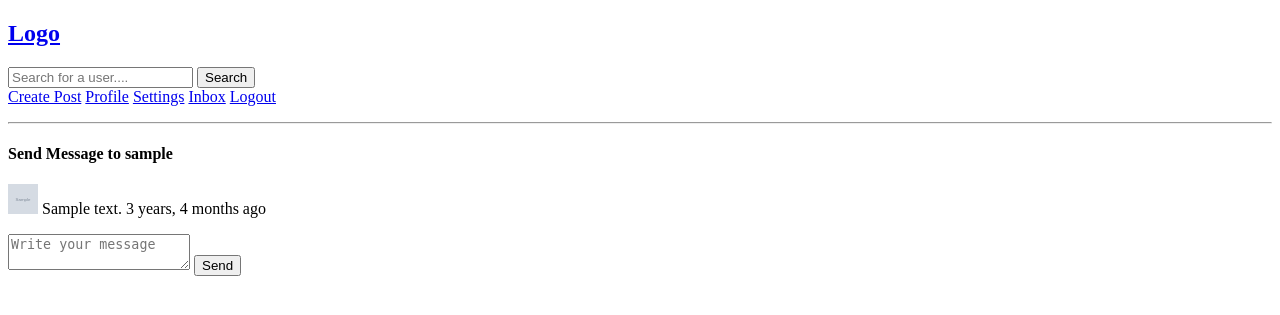
After one commit to ColinAdo/SocialHuB, a Django app: a page that uses templates/nav.html in a window 1280 px wide. The commit adds this page. Shown: the top 315 px of the page. Run offline with Django 4.2, Linux system fonts and the light colour scheme; a user stored in the database is signed in; tables that the repository leaves empty hold one stand-in row (values such as "Sample post"); grey boxes marked "Sample" are stand-in pictures.

Commit message:
Feat: Add private messages

```diff
--- a/core/admin.py
+++ b/core/admin.py
@@ -1,5 +1,5 @@
 from django.contrib import admin
-from .models import Profile, Post, LikePost, FollowUnFollow, Comment
+from .models import Profile, Post, LikePost, FollowUnFollow, Comment, Message
 
 # Register your models here.
 admin.site.register(Profile)
@@ -7,3 +7,4 @@ admin.site.register(Post)
 admin.site.register(LikePost)
 admin.site.register(FollowUnFollow)
 admin.site.register(Comment)
+admin.site.register(Message)
--- a/core/models.py
+++ b/core/models.py
@@ -49,3 +49,12 @@ class Comment(models.Model):
 
     def __str__(self):
         return f'{self.post.author} comments'
+
+class Message(models.Model):
+    sender = models.ForeignKey(User, related_name='sent_messages', on_delete=models.CASCADE)
+    receiver = models.ForeignKey(User, related_name='received_messages', on_delete=models.CASCADE)
+    content = models.TextField()
+    date_sent = models.DateTimeField(default=timezone.now)
+
+    def __str__(self):
+        return f"From: {self.sender.username} | To: {self.receiver.username}"
--- a/core/templates/core/profile.html
+++ b/core/templates/core/profile.html
@@ -18,6 +18,7 @@
                 <input type="hidden" value="{{user_profile.user.username}}" name="user_being_followed">
                 {% if following %}
                     <button type="submit">Unfollow</button>
+                    <a href="{% url 'message' user_profile.user.username %}">Message</a>
                 {% else %}
                     <button type="submit">Follow</button>
                 {% endif %}
--- a/core/templates/core/search.html
+++ b/core/templates/core/search.html
@@ -12,7 +12,7 @@
                     {% for profile in user_profiles %}
                         <td><a href="{{ profile.image.url }}"><img src="{{ profile.image.url }}" alt="" width="300" height="300"></a></td>
                         <td>
-                            <p><strong>Username: </strong><a href="{% url 'core:profile' profile.user %}">@{{ profile.user }}</a></p>
+                            <p><strong>Username: </strong><a href="{% url 'profile' profile.user %}">@{{ profile.user }}</a></p>
                         </td>
                     {% endfor %}
                 {% endif %}
--- /dev/null
+++ b/core/templates/core/send_message.html
@@ -0,0 +1,19 @@
+{% extends 'base.html' %}
+
+{% block content %}
+    <h4>Send Message to {{ receiver.username }}</h4>
+
+    {% for message in received_messages %}
+        {% if message.receiver.username == receiver.username or message.sender.username == receiver.username %}
+            <div>
+                <p><a href="{% url 'profile' message.sender.username %}"><img src="{{ message.sender.profile.image.url }}" width="30" height="30"></a> {{ message.content }} {{ message.date_sent|timesince }} ago</p>
+            </div>
+        {% endif %}
+    {% endfor %}
+
+    <form action="" method="POST">
+        {% csrf_token %}
+        <textarea name="content" placeholder="Write your message" required></textarea>
+        <button type="submit">Send</button>
+    </form>
+{% endblock content %}
--- a/core/urls.py
+++ b/core/urls.py
@@ -23,4 +23,6 @@ urlpatterns = [
     path('password-reset-complete/', auth_views.PasswordResetCompleteView.as_view(template_name='core/password_reset_complete.html'), name='password_reset_complete'),
 
     path('comment/<str:pk>/', views.comments, name='comment'),
+    path('message/<str:receiver_username>/', views.send_message, name='message'),
+    path('inbox/', views.inbox, name='inbox'),
 ]
--- a/core/views.py
+++ b/core/views.py
@@ -5,7 +5,7 @@ from django.contrib.auth import authenticate, login, logout
 from django.http import HttpResponseBadRequest
 from django.db.models import Q
 
-from .models import Profile, Post, LikePost, FollowUnFollow, Comment
+from .models import Profile, Post, LikePost, FollowUnFollow, Comment, Message
 
 import random
 
@@ -236,3 +236,33 @@ def comments(request, pk):
         'comments': comments,
     }
     return render(request, template, context)
+
+def send_message(request, receiver_username):
+    template = 'core/send_message.html'
+    sender = request.user
+    receiver = User.objects.get(username=receiver_username)
+
+    received_messages = Message.objects.filter(
+        Q(sender=sender) | Q(receiver=sender)).order_by('date_sent')
+
+    if request.method == 'POST':
+        content = request.POST.get('content')
+        message = Message.objects.create(sender=sender, receiver=receiver, content=content)
+        return redirect('message', receiver_username)
+
+    context = {
+        'receiver': receiver,
+        'received_messages': received_messages
+    }
+    return render(request, template, context)
+
+def inbox(request):
+    template = 'core/inbox.html'
+    logged_in_user = request.user
+
+    received_messages = Message.objects.filter(receiver=logged_in_user)
+
+    context = {
+        'received_messages': received_messages,
+    }
+    return render(request, template, context)
--- a/templates/nav.html
+++ b/templates/nav.html
@@ -11,6 +11,7 @@
         <a href="{% url 'uploadpost' %}">Create Post</a>
         <a href="{% url 'profile' request.user %}">Profile</a>
         <a href="{% url 'settings' %}">Settings</a>
+        <a href="{% url 'inbox' %}">Inbox</a>
         <a href="{% url 'signout' %}">Logout</a>
         {% endif %}
     </p>
```
Also changed, not shown: core/templates/core/inbox.html (added, +11 -0 lines).
